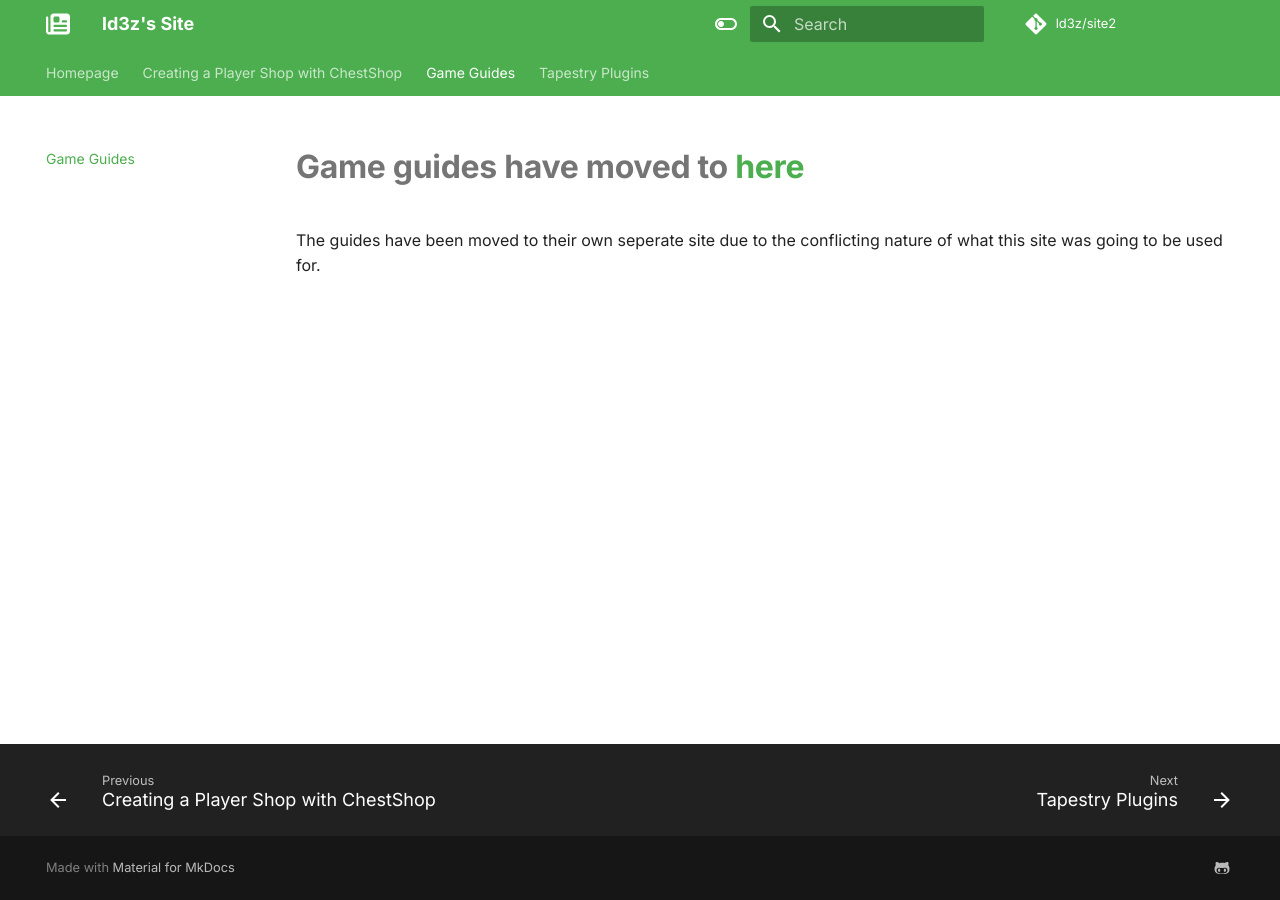
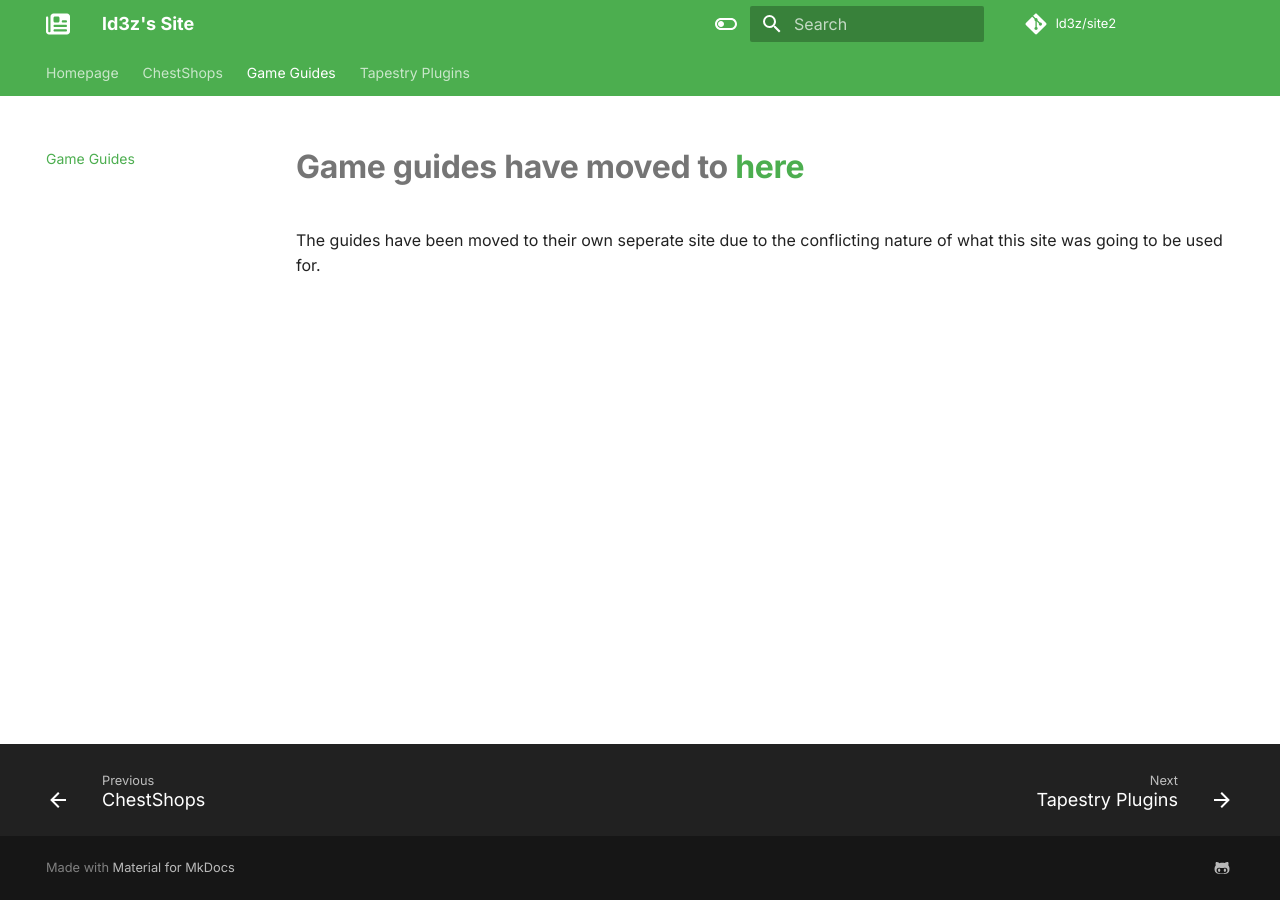
Before and after one commit to ld3z/site2, an MkDocs documentation site: the page built from docs/game-guides.md, in a window 1280 px wide. Built offline with MkDocs 1.6.1 and Material for MkDocs 9.7.7, drawn with Linux system fonts in a browser that asks for light colours; comment, search, counter and statistics services are not loaded; some of the changed lines change nothing that is shown.

Commit message:
Docs: Add front matter to chestshops.md for better metadata handling

```diff
--- a/docs/chestshops.md
+++ b/docs/chestshops.md
@@ -1,3 +1,8 @@
+---
+title: ChestShops
+description: Guide to creating chest shops
+---
+
 # Creating a Player Shop with ChestShop
 
 Creating your own shop using the ChestShop plugin is straightforward. Follow these steps:
```
